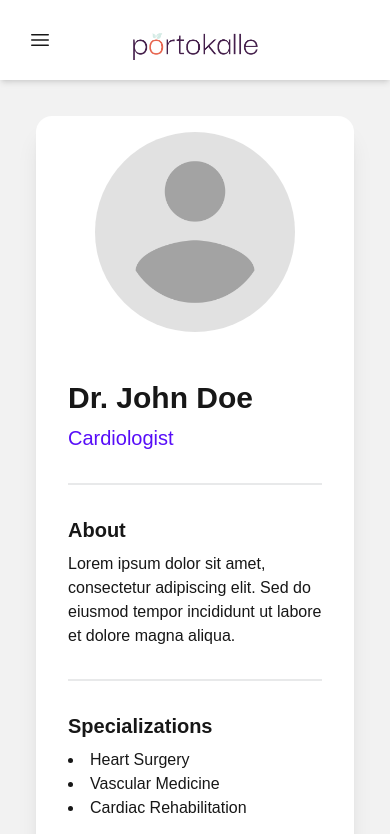
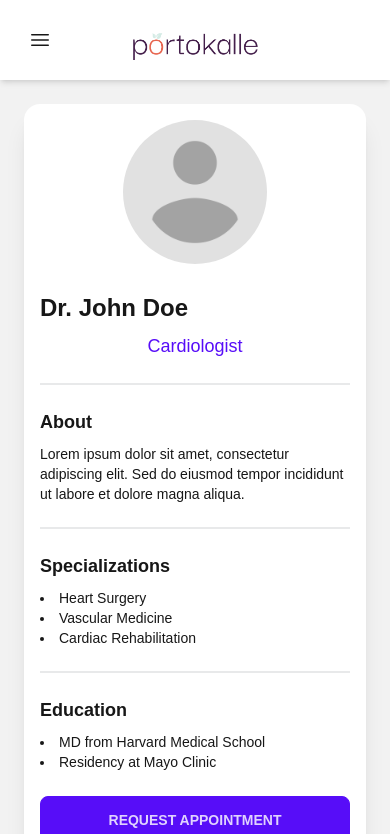
Before and after one commit to lazari03/pyetdoktorin, a Next.js app: page /dashboard/doctor/1 in a window 390 px wide. Shown: the top 834 px of the page. Built offline with nearby package versions, Linux system fonts and the light colour scheme.

Commit message:
add profile

```diff
--- a/src/app/dashboard/doctor/[id]/page.tsx
+++ b/src/app/dashboard/doctor/[id]/page.tsx
@@ -32,29 +32,84 @@ export default async function DoctorPage({ params }: DoctorPageProps) {
   }
 
   return (
-    <div className="max-w-4xl mx-auto p-6">
-      <div className="card lg:card-side bg-base-100 shadow-xl">
-        <figure className="lg:w-1/3 p-4">
-          <div className="w-[200px] h-[200px] relative rounded-full overflow-hidden mx-auto">
+    <div className="w-full max-w-4xl mx-auto p-3 md:p-6">
+      <div className="card bg-base-100 shadow-xl overflow-hidden">
+        {/* Mobile layout - stacked */}
+        <div className="flex flex-col md:hidden">
+          <div className="p-4 flex justify-center">
+            <div className="w-36 h-36 md:w-48 md:h-48 relative rounded-full overflow-hidden">
               <Image
                 src={doctor.image}
                 alt={doctor.name}
-              width={200}
-              height={200}
+                fill
                 className="object-cover"
+                sizes="(max-width: 768px) 144px, 192px"
+              />
+            </div>
+          </div>
+
+          <div className="card-body px-4 py-3">
+            <h2 className="card-title text-2xl md:text-3xl text-center md:text-left">{doctor.name}</h2>
+            <p className="text-lg md:text-xl text-primary text-center md:text-left">{doctor.expertise}</p>
+
+            <div className="divider my-2"></div>
+
+            <h3 className="text-lg md:text-xl font-semibold">About</h3>
+            <p className="text-sm md:text-base">{doctor.bio}</p>
+
+            <div className="divider my-2"></div>
+
+            <h3 className="text-lg md:text-xl font-semibold">Specializations</h3>
+            <ul className="list-disc list-inside text-sm md:text-base">
+              {doctor.specializations.map((spec, index) => (
+                <li key={index}>{spec}</li>
+              ))}
+            </ul>
+
+            <div className="divider my-2"></div>
+
+            <h3 className="text-lg md:text-xl font-semibold">Education</h3>
+            <ul className="list-disc list-inside text-sm md:text-base">
+              {doctor.education.map((edu, index) => (
+                <li key={index}>{edu}</li>
+              ))}
+            </ul>
+
+            <div className="card-actions justify-center mt-4">
+              <button
+                className="btn btn-primary w-full sm:w-auto"
+                onClick={handleAppointmentRequest}
+              >
+                Request Appointment
+              </button>
+            </div>
+          </div>
+        </div>
+
+        {/* Desktop layout - side by side */}
+        <div className="hidden md:flex">
+          <figure className="w-1/3 p-6 flex items-center justify-center">
+            <div className="w-48 h-48 relative rounded-full overflow-hidden">
+              <Image
+                src={doctor.image}
+                alt={doctor.name}
+                fill
+                className="object-cover"
+                sizes="192px"
               />
             </div>
           </figure>
-        <div className="card-body lg:w-2/3">
+
+          <div className="card-body w-2/3 p-6">
             <h2 className="card-title text-3xl">{doctor.name}</h2>
             <p className="text-xl text-primary">{doctor.expertise}</p>
 
-          <div className="divider"></div>
+            <div className="divider my-3"></div>
 
             <h3 className="text-xl font-semibold">About</h3>
             <p>{doctor.bio}</p>
 
-          <div className="divider"></div>
+            <div className="divider my-3"></div>
 
             <h3 className="text-xl font-semibold">Specializations</h3>
             <ul className="list-disc list-inside">
@@ -63,7 +118,7 @@ export default async function DoctorPage({ params }: DoctorPageProps) {
               ))}
             </ul>
 
-          <div className="divider"></div>
+            <div className="divider my-3"></div>
 
             <h3 className="text-xl font-semibold">Education</h3>
             <ul className="list-disc list-inside">
@@ -83,5 +138,6 @@ export default async function DoctorPage({ params }: DoctorPageProps) {
           </div>
         </div>
       </div>
+    </div>
   )
 }
```
Lines whose indentation alone changed are shown as unchanged.
